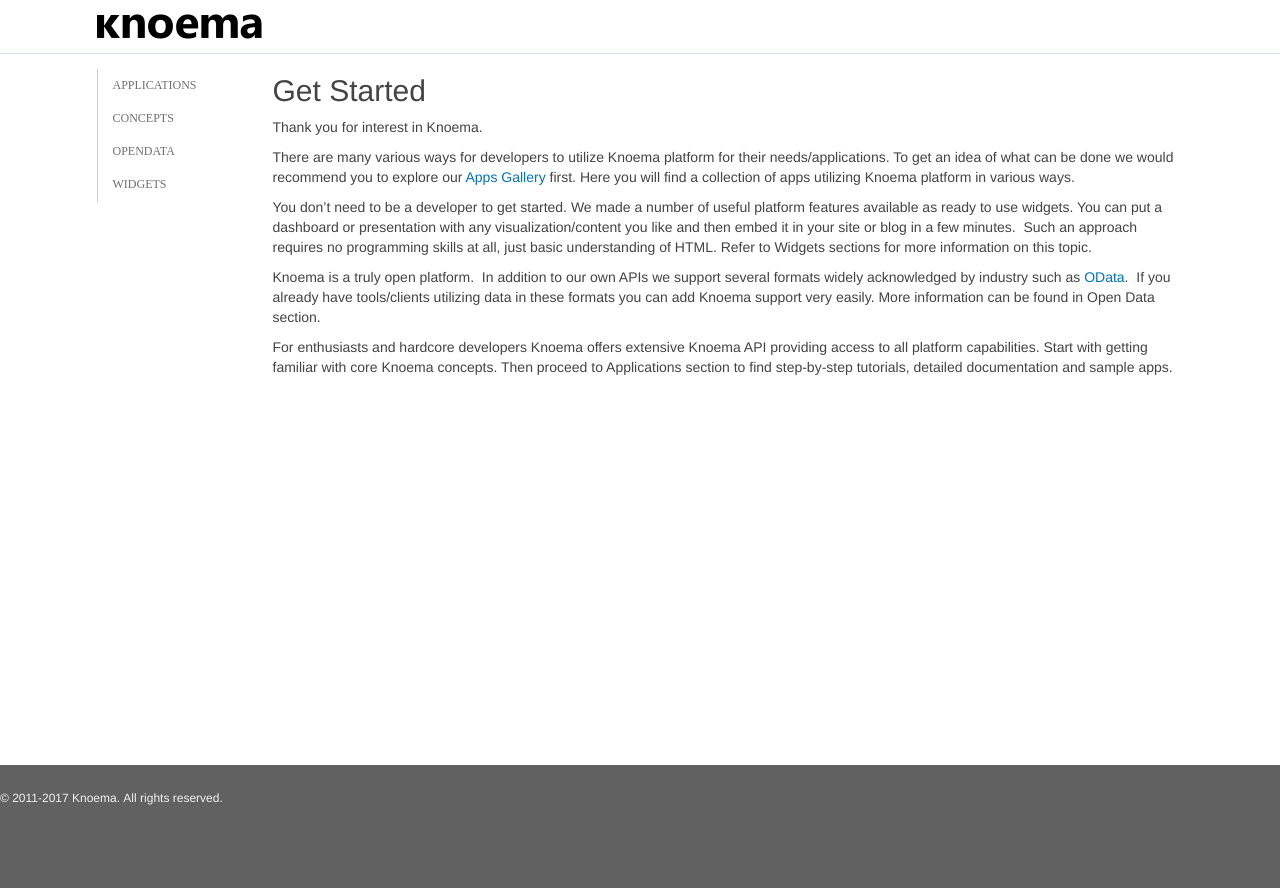
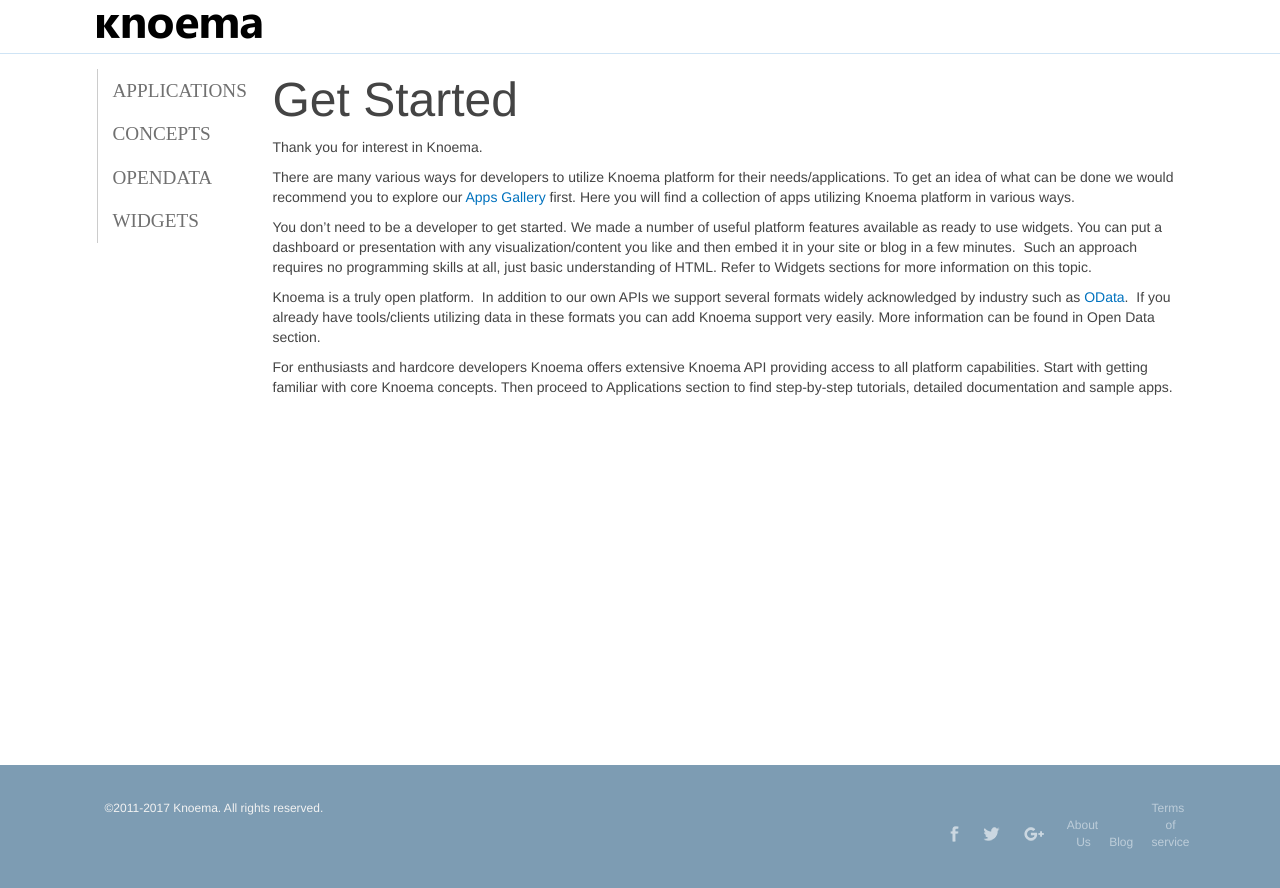
Before and after one commit to Knoema/Docs, a Jekyll site: the page built from index.md, in a window 1280 px wide. Shown: the top 888 px of the page. Built offline with Jekyll 4.4.1, drawn with Linux system fonts in a browser that asks for light colours; nearby versions of some CDN libraries; some web fonts are replaced.

Commit message:
KN-21402 footer

```diff
--- a/_layouts/default.html
+++ b/_layouts/default.html
@@ -79,7 +79,19 @@
 		</div>
 	</div>
 	<footer>
-		<p>&copy; 2011-2017 Knoema. All rights reserved.</p>
+		<div class="wrapper">
+			<span class="plain" id="copyright">
+				&copy;2011-{{ site.time | date: '%Y' }} Knoema. All rights reserved.
+			</span>
+
+			<a class="facebook" href="https://www.facebook.com/knoema.co" rel="nofollow"></a>
+			<a class="twitter" href="https://twitter.com/knoema" rel="nofollow"></a>
+			<a class="google" href="https://plus.google.com/+Knoema" rel="nofollow"></a>
+
+			<a class="item" href="//knoema.com/about/us" rel="nofollow">About Us</a>
+			<a class="item" href="http://blog.knoema.com" rel="nofollow">Blog</a>
+			<a href="//knoema.com/legal/termsofuse" rel="nofollow">Terms of service</a>
+		</div>
 	</footer>
 	<script src="https://code.jquery.com/jquery-3.1.1.min.js"></script>
 	<script src="{{ site.path }}/js/bootstrap.min.js"></script>
--- a/css/styles.scss
+++ b/css/styles.scss
@@ -4,7 +4,7 @@
 html {
   min-height: 100%;
   position: relative;
-  font-size: 9px;
+  font-size: 16px;
 }
 
 body, html {
@@ -18,16 +18,6 @@
 
 button {
   border: none;
-}
-
-html {
-  font-size: 10px;
-}
-
-@media (min-width: 1200px) {
-  html {
-    font-size: 10px;
-  }
 }
 
 @font-face {
@@ -431,8 +421,61 @@
 
 footer {
     clear: both;
-    background-color: #616161;
+    background-color: #7d9cb3;
     color: #f2f2f2;
-    text-align: left;
+    text-align: center;
 	  min-height: 80px;
+
+    .wrapper {
+      width: 1101px;
+      margin: auto;
+      padding: 10px 15px;
+      text-align: right;
+
+      span {
+        float: left;
+      }
+
+      a {
+        display: inline-block;
+        width: 24px;
+        height: 24px;
+        opacity: .6;
+        text-decoration: none;
+        outline: none;
+        margin-left: 15px;
+        color: #e7edf2;
+
+        &.facebook,
+        &.twitter,
+        &.google {
+          background-image: url(/img/sprite.png);
+          background-size: 308px 84px;
+
+          @media only screen and (-webkit-min-device-pixel-ratio: 2),
+          only screen and (min--moz-device-pixel-ratio: 2),
+          only screen and (min-resolution: 192dpi),
+          only screen and (min-resolution: 2ppx),
+          only screen and (min-device-pixel-ratio: 2)
+          {
+            background-image: url(/img/sprite-x2.png);
+            background-size: 616px 168px;
+          }
+        }
+
+        &.facebook {
+          background-position: -182px 0;
+        }
+
+        &.twitter {
+          background-position: -235px 0;
+        }
+
+        &.google {
+          background-position: -210px 0;
+        }
+
+
+      }
+    }
 }
```
Also changed, not shown: img/sprite-x2.png (added), img/sprite.png (added).
